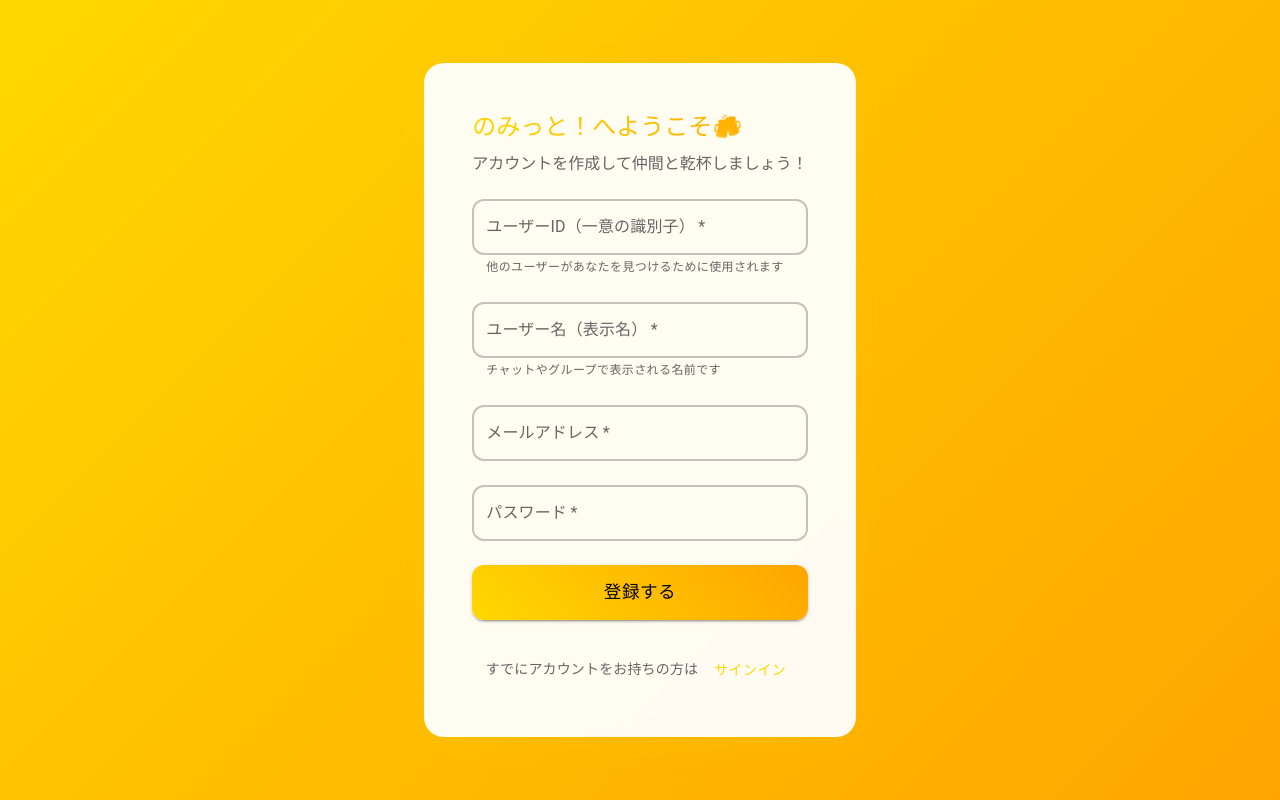
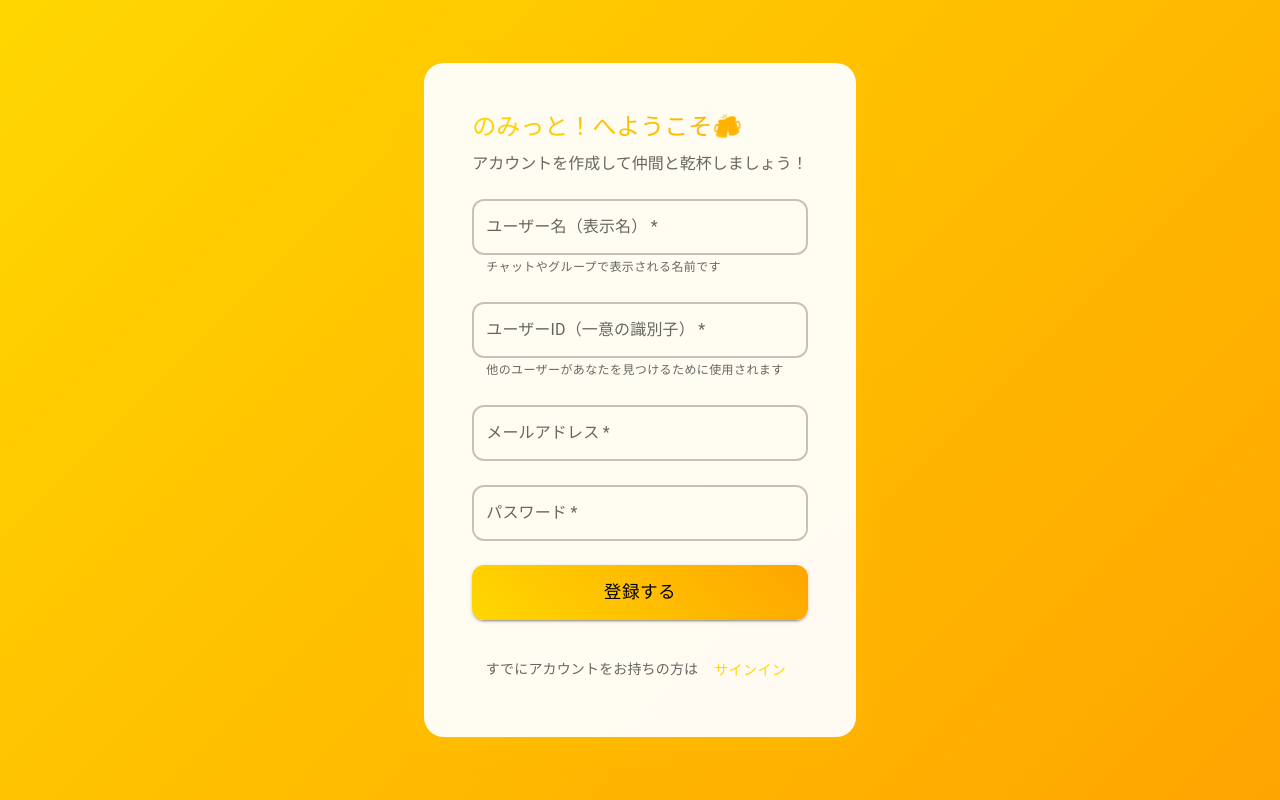
Before and after one commit to Team-Futsukayoi/Nomikai-Setting-App, a React (Vite) app: page /signup in a window 1280 px wide. Built offline with nearby package versions, Linux system fonts and the light colour scheme; no server answers.

Commit message:
fix: swap order of username and userId fields in signup form

```diff
--- a/src/pages/auth/SignUp.jsx
+++ b/src/pages/auth/SignUp.jsx
@@ -109,6 +109,17 @@ export const SignUp = () => {
 
             <form onSubmit={handleSubmit}>
               <Stack spacing={3}>
+
+                <TextField
+                  label="ユーザー名（表示名）"
+                  type="text"
+                  fullWidth
+                  required
+                  value={username}
+                  onChange={(e) => setUsername(e.target.value)}
+                  sx={authStyles.input}
+                  helperText="チャットやグループで表示される名前です"
+                />
                 <TextField
                   label="ユーザーID（一意の識別子）"
                   type="text"
@@ -118,16 +129,6 @@ export const SignUp = () => {
                   onChange={(e) => setUserId(e.target.value)}
                   sx={authStyles.input}
                   helperText="他のユーザーがあなたを見つけるために使用されます"
-                />
-                <TextField
-                  label="ユーザー名（表示名）"
-                  type="text"
-                  fullWidth
-                  required
-                  value={username}
-                  onChange={(e) => setUsername(e.target.value)}
-                  sx={authStyles.input}
-                  helperText="チャットやグループで表示される名前です"
                 />
                 <TextField
                   label="メールアドレス"
```
